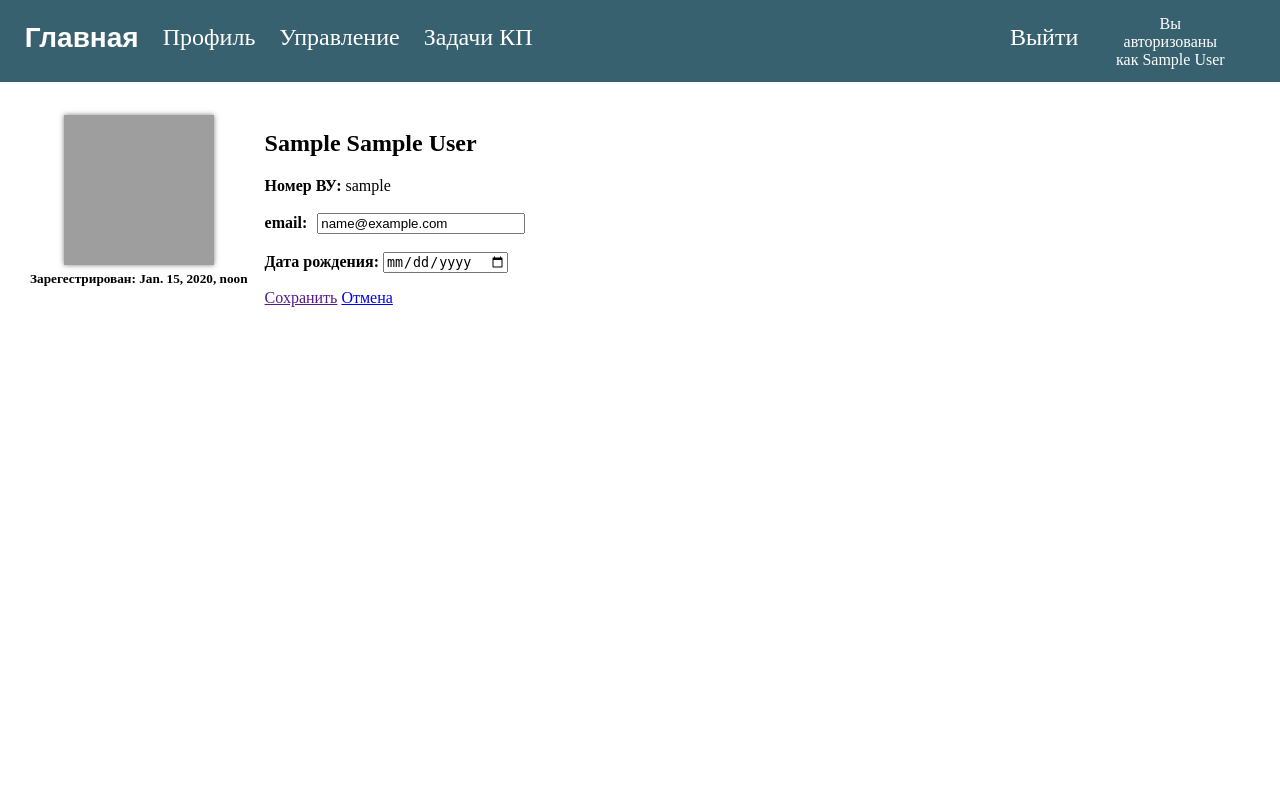
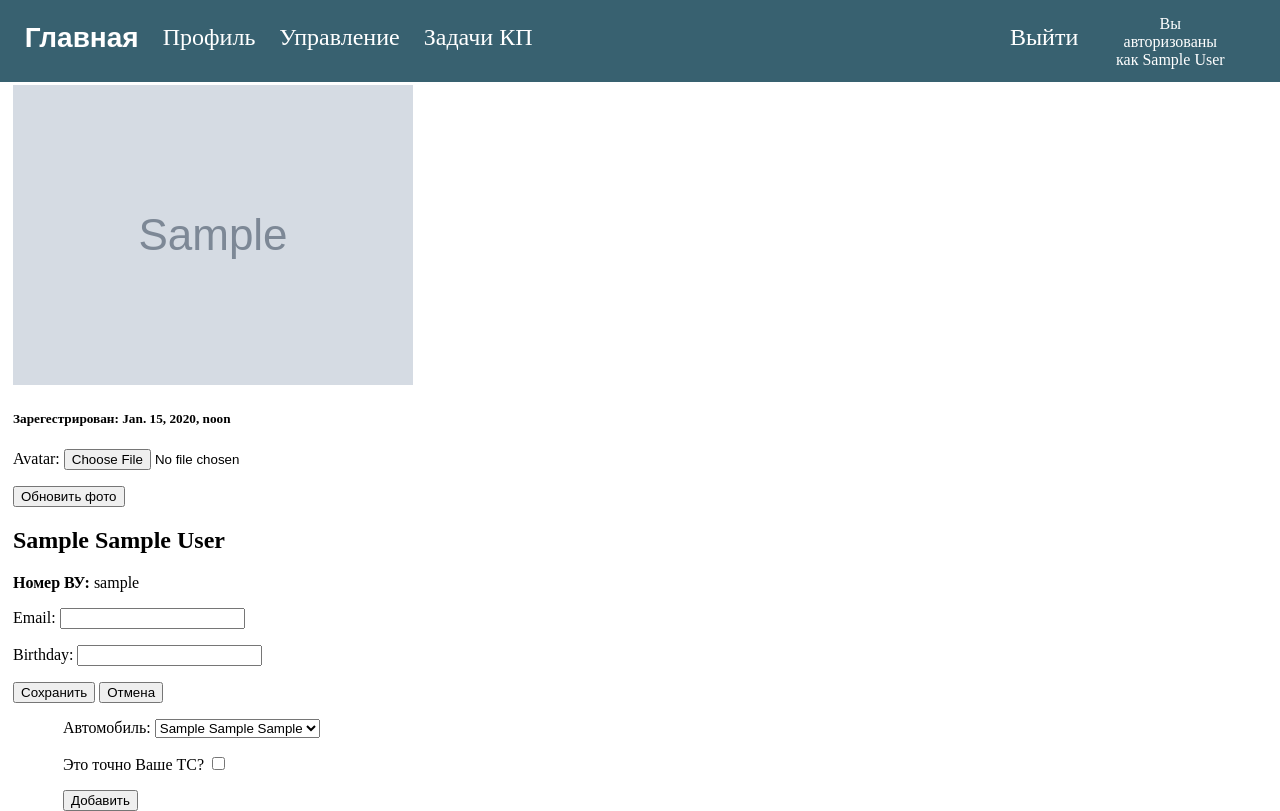
Before and after one commit to mykhailokukol/CourseProject_Spring2018, a Django app: page /profile/settings/ in a window 1280 px wide. Before the commit the page ends 307 px from the top, so only its background shows below. Run offline with Django 3.2, Linux system fonts and the light colour scheme; a user stored in the database is signed in; tables that the repository leaves empty hold one stand-in row (values such as "Sample post"); grey boxes marked "Sample" are stand-in pictures; some web fonts are replaced; grey boxes are pictures that could not be loaded.

Commit message:
Добавил настройки профиля (без верстки)

```diff
--- a/appmain/forms.py
+++ b/appmain/forms.py
@@ -75,6 +75,21 @@ class FixateViolationForm(forms.Form):
 class OwnerInfoForm(forms.Form):
     owner = forms.ModelChoiceField(queryset=models.User.objects.all(), empty_label=None, label='Владелец')
 
+# PROFILE SETTINGS FORMS. PS = PROFILE SETTINGS
+
+class PSChangingForm(forms.Form):
+    email = forms.EmailField(required=False)
+    birthday = forms.DateField(widget=forms.DateInput(), required=False)
+
+class PSAddCarForm(forms.Form):
+    car = forms.ModelChoiceField(queryset=models.Car.objects.all(), empty_label=None, label='Автомобиль')
+    sure = forms.BooleanField(widget=forms.CheckboxInput(), label='Это точно Ваше ТС?')
+
+class PSChangePhotoForm(forms.ModelForm):
+    class Meta:
+        model = models.Profile
+        fields = ('avatar', )
+
 
 
 
--- a/appmain/models.py
+++ b/appmain/models.py
@@ -3,13 +3,17 @@ from django.contrib.auth.models import User
 from django.db.models.signals import post_save
 from django.dispatch import receiver
 
-# Create your models here.
+def get_full_name(self):
+    return str('%s %s' % (self.last_name, self.first_name))
+
+User.add_to_class('__str__', get_full_name)
+
 # USER PROFILE
 class Profile(models.Model):
     user = models.OneToOneField(User, on_delete=models.CASCADE)
     patronymic = models.CharField(max_length = 100)
     birthday = models.DateField(null=True, blank=True)
-    avatar = models.ImageField(upload_to='avatars/', null=True, blank=True)
+    avatar = models.ImageField(upload_to='', null=True, blank=True)
 
 @receiver(post_save, sender=User)
 def create_user_profile(sender, instance, created, **kwargs):
@@ -30,19 +34,31 @@ class Car(models.Model):
     year = models.PositiveSmallIntegerField(null=False)
     lecinse_plate = models.CharField(max_length=10, unique=True, null=False)
 
+    def __str__(self):
+        return ('%s %s %s' % (self.mark, self.model, self.lecinse_plate))
+
 # НАРУШЕНИЕ ПДД (справочник)
 class Violation(models.Model):
     type = models.CharField(max_length=255, unique=True, null=False)
     fine = models.FloatField(null=False)
 
+    def __str__(self):
+        return str('%s, %sгрн.' % (self.type, self.fine))
+
 # ДТП (справочник)
 class Accident(models.Model):
     type = models.CharField(max_length=255, unique=True, null=False)
+
+    def __str__(self):
+        return str(self.type)
 
 # ЧЕЛОВЕК + АВТОМОБИЛЬ = ВОДИТЕЛЬ
 class Driver(models.Model):
     human = models.ForeignKey(User, on_delete=models.CASCADE, null=False)
     car = models.ForeignKey('Car', on_delete=models.CASCADE, null=False)
+
+    def __str__(self):
+        return str('%s %s (%s)' % (self.human.first_name, self.human.last_name, self.car))
 
 # ВОДИТЕЛЬ СОВЕРШИЛ НАРУШЕНИЕ ПДД
 class DrivingViolation(models.Model):
@@ -52,6 +68,9 @@ class DrivingViolation(models.Model):
     street = models.CharField(max_length=100, null=False, default='Улица не указана')
     house = models.CharField(max_length=4, null=False, default='-')
 
+    def __str__(self):
+        return str('Авто: %s, Нарушение: %s, Место: %s %s, Дата и время: %s' % (self.car, self.violation, self.street, self.house, self.datetime))
+
 # ФИКСАЦИЯ ДТП
 class FixationAccident(models.Model):
     street = models.CharField(max_length=30, null=False)
@@ -59,12 +78,21 @@ class FixationAccident(models.Model):
     datetime = models.DateTimeField(null=False)
     accident_type = models.ManyToManyField('Accident')
 
+    def __str__(self):
+        return str('Место: %s %s, Тип: %s, Дата и время: %s' % (self.street, self.house, self.accident_type, self.datetime))
+
 class Pedestrians(models.Model):
     human = models.ForeignKey(User, on_delete=models.CASCADE, null=False)
     role = models.CharField(max_length=12, null=False)
     fixated_accident = models.ForeignKey('FixationAccident', on_delete=models.CASCADE, null=False) # ВОЗМОЖНО НЕВЕРНО СОЗДАННЫЙ СТОЛБЕЦ
 
+    def __str__(self):
+        return str('Пешеход: %s, Роль: %s, в ДТП №%s' % (self.human, self.role, self.fixated_accident))
+
 class Drivers(models.Model):
     driver = models.ForeignKey('Driver', on_delete=models.CASCADE, null=False)
     fixated_accident = models.ForeignKey('FixationAccident', on_delete=models.CASCADE, null=False) # ВОЗМОЖНО НЕВЕРНО СОЗДАННЫЙ СТОЛБЕЦ
     role = models.CharField(max_length=12, null=False)
+
+    def __str__(self):
+        return str('Водитель: %s, Роль: %s, в ДТП №%s' % (self.driver, self.role, self.fixated_accident))
--- a/appmain/views.py
+++ b/appmain/views.py
@@ -5,6 +5,7 @@ from .forms import *
 from . import models
 from django.conf import settings
 from django.core.mail import send_mail
+from django.core.files.storage import FileSystemStorage
 
 # AUTH PAGES VIEWS
 
@@ -75,7 +76,48 @@ def profile(request):
     })
 
 def profile_settings(request):
+    if request.method == 'POST':
+        if 'addcar' in request.POST:
+            PSAddCar = PSAddCarForm(request.POST, prefix='CarAdding')
+            if PSAddCar.is_valid():
+                car = request.POST.get('CarAdding-car')
+                sure = request.POST.get('CarAdding-sure')
+                car = models.Car.objects.filter(pk=car)[0]
+                print(car)
+                if sure:
+                    car_model = models.Driver(car=car, human=request.user)
+                    car_model.save()
+        elif 'cng_profile' in request.POST:
+            PSChanging = PSChangingForm(request.POST, prefix='Changing')
+            # Need to be fixed!
+            # if PSChanging.is_valid():
+            email = birthday = None
+            email = request.POST.get('Changing-email')
+            birthday = request.POST.get('Changing-birthday')
+            if not email:
+                models.Profile.objects.filter(pk=request.user.id).update(birthday=birthday)
+            elif not birthday:
+                models.User.objects.filter(pk=request.user.id).update(email=email)
+            else:
+                models.User.objects.filter(pk=request.user.id).update(email=email)
+                models.Profile.objects.filter(pk=request.user.id).update(birthday=birthday)
+    if request.method == 'POST' and request.FILES['Photo-avatar']:
+        if 'cng_photo' in request.POST:
+            PSChangePhoto = PSChangePhotoForm(request.POST, request.FILES, prefix='Photo')
+            print(PSChangePhoto)
+            # Need to be fixed
+            # if PSChangePhoto.is_valid():
+            # save to project
+            photo = request.FILES['Photo-avatar']
+            fs = FileSystemStorage()
+            filename = fs.save(photo.name, photo)
+            # save to db
+            avatar_path = filename
+            models.Profile.objects.filter(pk=request.user.id).update(avatar=avatar_path)
     return render(request, 'main/profile/settings.html', {
+        'PhotoChangeForm': PSChangePhotoForm(prefix='Photo'),
+        'CarAddingForm': PSAddCarForm(prefix='CarAdding'),
+        'ChangingForm': PSChangingForm(prefix='Changing'),
         'profile': models.Profile.objects.all(),
         'user_id': request.user.id,
         'accidents': models.FixationAccident.objects.all(),
@@ -184,6 +226,7 @@ def owners_info(request):
         OwnerInfo = OwnerInfoForm(request.POST)
         if OwnerInfo.is_valid():
             owner = OwnerInfo.cleaned_data['owner']
+            owner = owner.username
             accidents_query = models.Profile.objects.raw("select distinct 1 as id, acc.type, datetime, street, house from appmain_fixationaccident fixacc join auth_user au on au.username = '%s' join appmain_driver drv on drv.human_id = au.id join appmain_drivers drvs on drvs.driver_id = drv.id join appmain_fixationaccident_accident_type fat on fat.fixationaccident_id = fixacc.id join appmain_accident acc on acc.id = fat.accident_id" % (owner))
             acc_types = models.Accident.objects.all()
             violations_query = models.Profile.objects.raw("select distinct 1 as id, violation_id, datetime, street, house from appmain_drivingviolation dv join auth_user au on au.username = '%s' join appmain_driver drv on drv.human_id = au.id" % (owner))
--- a/main/urls.py
+++ b/main/urls.py
@@ -14,8 +14,10 @@ Including another URLconf
     2. Add a URL to urlpatterns:  url(r'^blog/', include('blog.urls'))
 """
 from django.urls import path
+from django.conf.urls.static import static
 from django.contrib import admin
 from appmain import views
+from django.conf import settings
 
 urlpatterns = [
     path('admin/', admin.site.urls),
@@ -39,5 +41,4 @@ urlpatterns = [
     path('control/top_streets_acc/', views.top_streets_acc, name='top_streets_acc page'),
     path('control/violators/', views.violators, name='violators page'),
     path('control/vios_info/', views.vios_info, name='vios_info page'),
-
-]
+] + static(settings.MEDIA_URL, document_root=settings.MEDIA_ROOT)
--- a/templates/main/profile.html
+++ b/templates/main/profile.html
@@ -14,7 +14,7 @@
       <div class="info-and-tables">
         <div class="information">
           <div class="photo-info">
-            <img src="https://x1.xingassets.com/assets/frontend_minified/img/users/nobody_m.original.jpg" alt="">
+            <img src="{{ user.profile.avatar.url }}" alt="https://x1.xingassets.com/assets/frontend_minified/img/users/nobody_m.original.jpg">
             <h5>Зарегестрирован: {{ user.date_joined }}</h5>
           </div>
           <div class="main-info">
--- a/templates/main/profile/settings.html
+++ b/templates/main/profile/settings.html
@@ -11,23 +11,37 @@
   <body>
     <div class="content">
       {% if user.is_authenticated %}
-          <div class="information">
-            <div class="photo-info">
-              <img src="https://x1.xingassets.com/assets/frontend_minified/img/users/nobody_m.original.jpg" alt="">
+          <div>
+            <div>
+              <img src="{% if user.profile.avatar.url != '' %}{{ user.profile.avatar.url }}{% endif %}" alt="">
               <h5>Зарегестрирован: {{ user.date_joined }}</h5>
+              <div class="cng-photo">
+                <form method="post" enctype="multipart/form-data">
+                  {% csrf_token %}
+                  {{ PhotoChangeForm.as_p }}
+                  <input type="submit" name="cng_photo" value="Обновить фото">
+                </form>
+              </div>
             </div>
-            <div class="main-info">
+            <div>
               <h2>{{ user.first_name }}
-                 {% for prof in profile %} {% if user_id == prof.user_id %} {{ prof.patronymic }} {% endif %} {% endfor %}
+                 {{ user.profile.patronymic }}
                  {{ user.last_name }}</h2>
               <p><strong>Номер ВУ:</strong> {{ user.username }}</p>
-              <p><strong>email:</strong><input style="margin: 2px; margin-left: 10px; width: 200px;" type="text" name="email_input" value="{{ user.email }}"></p>
-              <p><strong>Дата рождения:</strong>
-                {% for prof in profile %} {% if user_id == prof.user_id %} <input type="date" name="birthday" value="{{ prof.birthday }}"> {% endif %} {% endfor %}
-              </p>
-              <a href="">Сохранить</a>
-              <a href="/profile/">Отмена</a>
+              <form method="post">
+                {% csrf_token %}
+                {{ ChangingForm.as_p }}
+                <input type="submit" name="cng_profile" value="Сохранить">
+                <a href="/profile/"><input type="button" name="cancel" value="Отмена"></a>
+              </form>
             </div>
+          </div>
+          <div class="add-car" style="margin-left: 50px;">
+            <form method="post">
+              {% csrf_token %}
+              {{ CarAddingForm.as_p }}
+              <input type="submit" name="addcar" value="Добавить">
+            </form>
           </div>
         </div>
       {% else %}
```
Also changed, not shown: media/47.jpg (added), media/47_X5Gn8c8.jpg (added).
